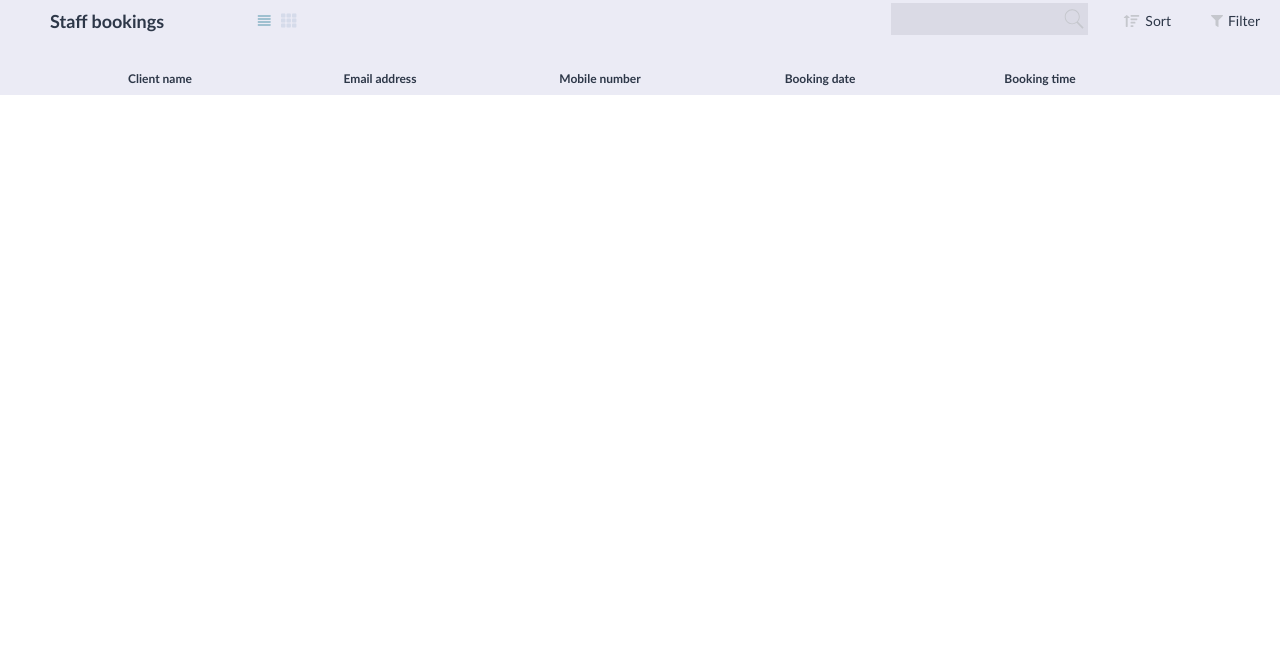
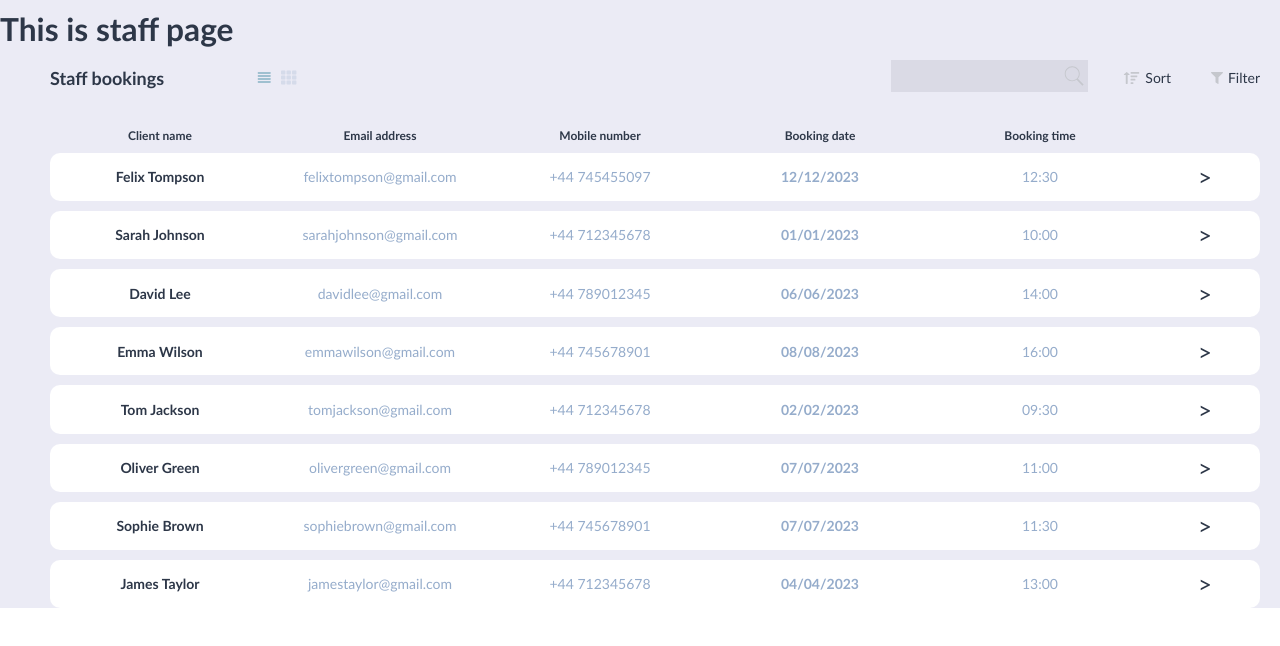
Before and after one commit to nology-tech/Tahiti-Client-Project, a React (Create React App) app: page /staff in a window 1280 px wide. Shown: the top 646 px of the page. Built offline with nearby package versions, Linux system fonts and the light colour scheme.

Commit message:
Edited the code in Clients page to map over and get the data

```diff
--- a/src/pages/Clients/Clients.jsx
+++ b/src/pages/Clients/Clients.jsx
@@ -5,23 +5,26 @@ import mockData from "../../assets/data/mockData.js";
 import TableCard from "../../components/TableCard/TableCard";
 
 const Clients = () => {
-  const getClientsData = mockData.clientData.map((client, index) => (
+  const getClientsData = mockData.clientData.map((client, index) => {
+    return client.bookings.map((booking) => {
+      return (
         <TableCard
           key={index}
           item1={client.name}
           item2={client.dateOfBirth}
           item3={client.email}
           item4={client.mobileNumber}
-      item5={client.bookings.practitioner}
+          item5={booking.practitioner}
         />
-  ));
+      );
+    });
+  });
 
   return (
     <div className="clients-container">
       This is the heading
       <Table
         title={"Clients List"}
-        // header={"HELLO"}
         column1={"Client Name"}
         column2={"date of birth"}
         column3={"email address"}
--- a/src/pages/Staff/Staff.jsx
+++ b/src/pages/Staff/Staff.jsx
@@ -5,78 +5,27 @@ import mockData from "../../assets/data/mockData";
 import TableCard from "../../components/TableCard/TableCard";
 
 const Staff = () => {
-  const practitionerArr = mockData.bookingsData.map(
-    (booking) => booking.practitioner
-  );
-
-  const uniquePractitioner = practitionerArr.filter(
-    (prac, index) => practitionerArr.indexOf(prac) === index
-  );
-
-  const getClientBookingData = mockData.clientData.map((client) => {
-    return client.bookings.map((booking) => {
-      if (booking.practitioner.match(uniquePractitioner)) {
+  const getData = mockData.clientData.map((client) => {
+    return client.bookings.map((booking, index) => {
       return (
-          <div>
-            <h3>{uniquePractitioner}</h3>
+        <div key={index}>
           <TableCard
+            key={index + 1}
             item1={client.name}
             item2={client.email}
             item3={client.mobileNumber}
-              item4={booking.bookingId}
+            item4={booking.bookingDate}
             item5={booking.bookingTime}
           />
         </div>
       );
-      } else {
-        return;
-      }
     });
   });
-  console.log(practitionerArr);
-  console.log(uniquePractitioner);
-  // <div key={index}>
-  //   <h3 key={index} className="table-header">
-  //     {booking.bookingId.practitioner}
-  //   </h3>
-  //   {mockData.clientData.map((client, index) => {
-  //     return (
-  //       <TableCard
-  //         key={index}
-  //         item1={client.name}
-  //         item2={client.email}
-  //         item3={client.mobileNumber}
-  //         item4={booking.bookingId}
-  //         item5={booking.bookingTime}
-  //       />
-  //     );
-  //   })}
-  // </div>
-
-  // const getData = mockData.clientData.map((client) => {
-
-  //   return client.bookings.map((booking, index) => {
-  //     return (
-  //       <div key={index}>
-  //         <h3 className="table-header" key={index}>
-  //           {booking.practitioner}
-  //         </h3>
-
-  //         <TableCard
-  //           key={index + 1}
-  //           item1={client.name}
-  //           item2={client.email}
-  //           item3={client.mobileNumber}
-  //           item4={booking.bookingDate}
-  //           item5={booking.bookingTime}
-  //         />
-  //       </div>
-  //     );
-  //   });
-  // });
+  // A sorting functionality needed for filtering a clients for each member of staffs
 
   return (
     <div className="staff-page">
+      <h2>This is staff page</h2>
       <div>
         <Table
           title={"Staff bookings"}
@@ -87,7 +36,8 @@ const Staff = () => {
           column5={"Booking time"}
         />
       </div>
-      {getClientBookingData}
+
+      {getData}
     </div>
   );
 };
```
Lines whose indentation alone changed are shown as unchanged.
